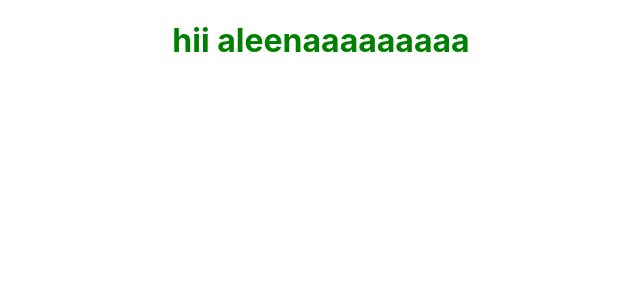
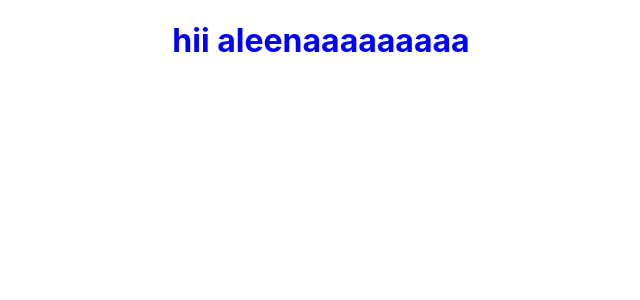
Before and after one commit to aleenaneo/demo, a React (Create React App) app: page / in a window 1280 px wide. Shown: the top 300 px of the page, without its empty margins (319-959 px from the left). Built offline with nearby package versions, Linux system fonts and the light colour scheme.

Commit message:
Feat: name with blue color added in the app.js.

```diff
--- a/src/App.js
+++ b/src/App.js
@@ -3,7 +3,9 @@ import './App.css';
 function App() {
   return (
     <div className="App">
-      <h1 style={{color:"green"}}>hii aleenaaaaaaaaa</h1>
+
+      <h1 style={{color:"blue"}}>hii aleenaaaaaaaaa</h1>
+
     </div>
   );
 }
```
